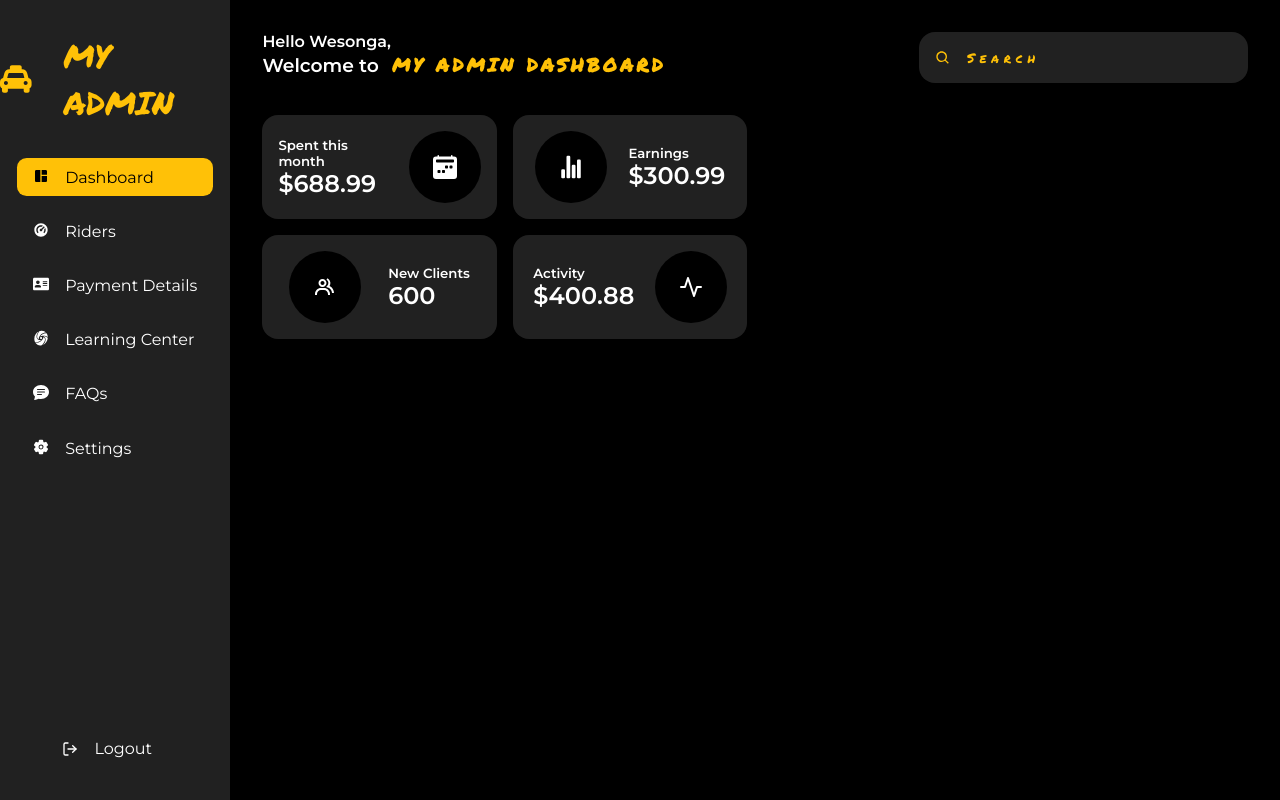
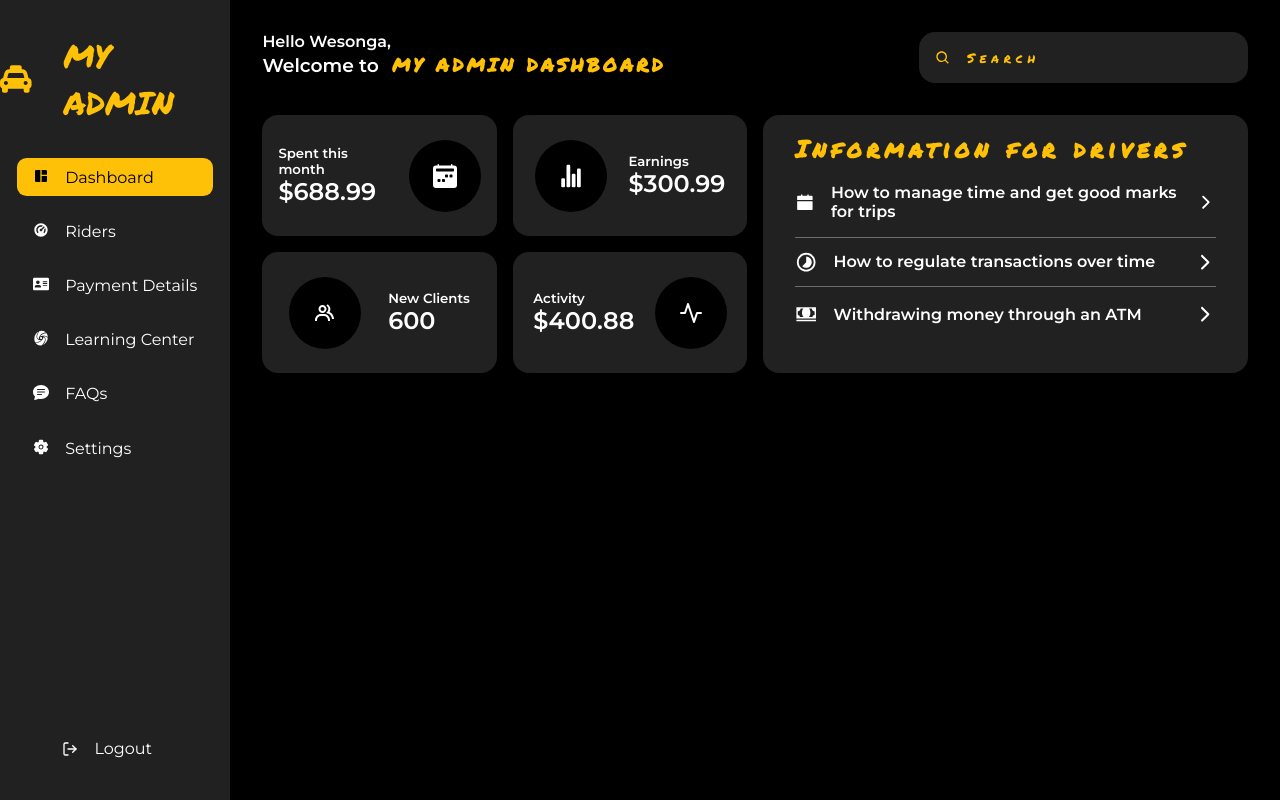
Before and after one commit to Melchizedek-1/Admin-Dashboard, a React (Create React App) app: page / in a window 1280 px wide. Built offline with nearby package versions, Linux system fonts and the light colour scheme; the HTML template or start-up script is replaced by a standard one.

Commit message:
FAQ card added

```diff
--- a/src/components/FAQ.jsx
+++ b/src/components/FAQ.jsx
@@ -1,9 +1,84 @@
-import React from 'react'
+import React from 'react';
+import styled from "styled-components";
+import { IoIosArrowForward } from "react-icons/io";
+import { AiFillCalendar } from "react-icons/ai";
+import { MdTimelapse } from "react-icons/md";
+import { IoMdCash } from "react-icons/io";
+import { cardStyle } from "./Reusablestyles";
 
 function FAQ() {
+
+  const faqs = [
+    {
+      icon: <AiFillCalendar />,
+      text: "How to manage time and get good marks for trips",
+    },
+    {
+      icon: <MdTimelapse />,
+      text: "How to regulate transactions over time",
+    },
+    {
+      icon: <IoMdCash />,
+      text: "Withdrawing money through an ATM",
+    },
+  ];
+
   return (
-    <div>FAQ</div>
+    <Section>
+      <div className="title">
+        <h2>Information for drivers</h2>
+      </div>
+      <div className="faqs">
+        {faqs.map((faq) => {
+          return (
+            <div className="faq">
+              <div className="info">
+                {faq.icon}
+                <h4>{faq.text}</h4>
+              </div>
+              <IoIosArrowForward />
+            </div>
+          )
+        })}
+      </div>
+    </Section>
   )
 }
 
+const Section = styled.section`
+  ${cardStyle};
+  .title {
+    h2 {
+      color: #ffc107;
+      font-family: "Permanent Marker", cursive;
+      letter-spacing: 0.3rem;
+    }
+  }
+  .faqs {
+    display: flex;
+    flex-direction: column;
+    gap: 1rem;
+    margin-top: 1rem;
+    .faq {
+      display: flex;
+      align-items: center;
+      justify-content: space-between;
+      cursor: pointer;
+      .info {
+        display: flex;
+        gap: 1rem;
+        align-items: center;
+      }
+      svg {
+        font-size: 1.4rem;
+      }
+      &:nth-of-type(2) {
+        border-top: 0.01rem solid #6c6e6e;
+        border-bottom: 0.01rem solid #6c6e6e;
+        padding: 0.8rem 0;
+      }
+    }
+  }
+`;
+
 export default FAQ
```
